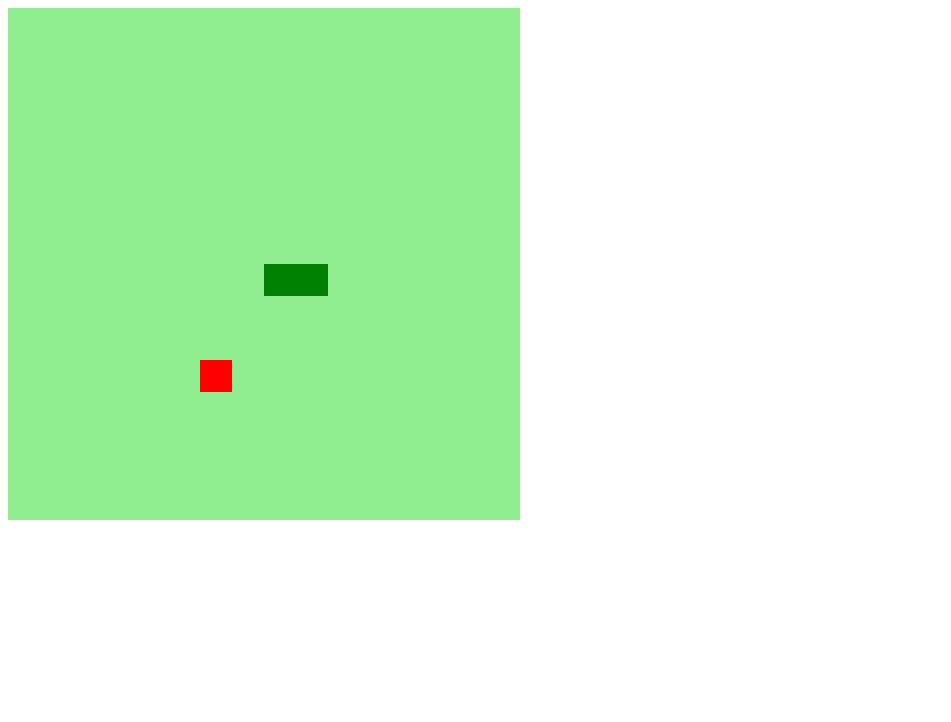
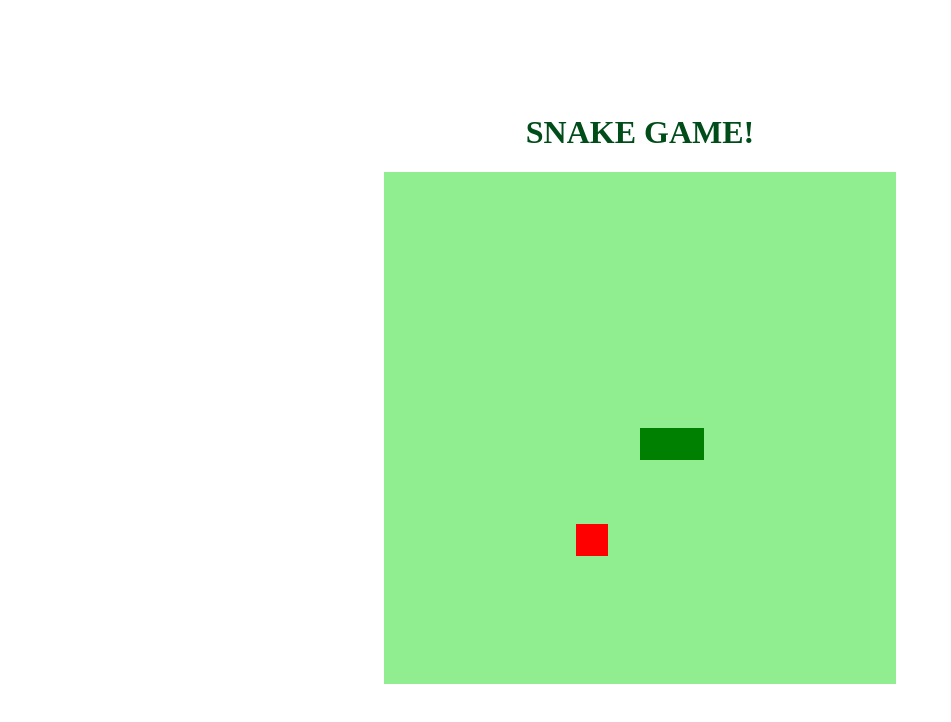
Before and after one commit to Cintia-Teixeira/jogo-da-cobrinha, a plain HTML site: page index.html in a window 1280 px wide. Shown: the whole page, without its empty margins (0-951 px from the left). Drawn offline with Linux system fonts and the light colour scheme.

Commit message:
Estilização do body

```diff
--- a/index.html
+++ b/index.html
@@ -9,6 +9,7 @@
     <title>Snake Game</title>
 </head>
 <body>
+    <h1>SNAKE GAME!</h1>
     <canvas id="snake" width="512" height="512"></canvas>
 </body>
 </html>
--- a/style.css
+++ b/style.css
@@ -0,0 +1,9 @@
+body {
+    display: flex;
+    flex-direction: column;
+    justify-content: center;
+    align-items: center;
+    height: 95vh;
+    width: 95;
+    color: #004d1a;
+}
```
